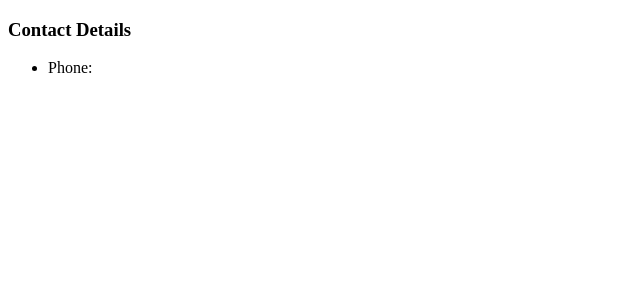
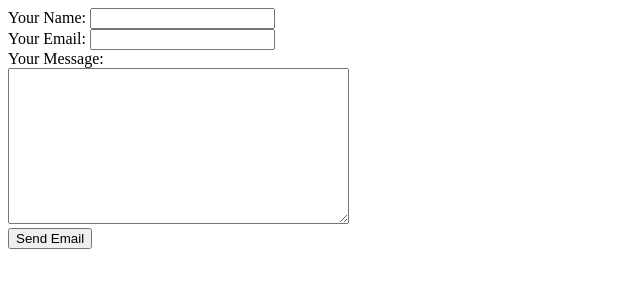
Before and after one commit to Sunniyatul/cv, a plain HTML site: page Contact Me.html in a window 1280 px wide. Shown: the whole page, without its empty margins (0-640 px from the left). Drawn offline with Linux system fonts and the light colour scheme.

Commit message:
Add files via upload

```diff
--- a/Contact Me.html
+++ b/Contact Me.html
@@ -7,13 +7,29 @@
 </head>
 
 <body>
-  <h3> Contact Details </h3>
-  <ul>
-    <li>
-      Phone:
-    </li>
 
-  </ul>
+<form class = "" action="mailto:sunnyquaderin@gmail.com" method="post" enctype="text/plain">
+
+<label> Your Name:</label>
+<input type ="text" name ="yourName"><br />
+<label>Your Email:</label>
+<input type = "email" name = "yourEmail" /> <br />
+<label>Your Message:</label> <br />
+<textarea name = "yourMessage" rows = "10" cols = "40"></textarea> <br />
+<input type="submit" name = "" value = "Send Email">
+
+
+
+<!--
+<input type="password" name ="" value = "" />
+<input type = "color" name = "" value = "#ffa372" />
+<input type = "radio" name = "" />
+<input type = "range" name = "" value = "75"/>
+-->
+</form>
+
+
+
 </body>
 
 </html>
```
